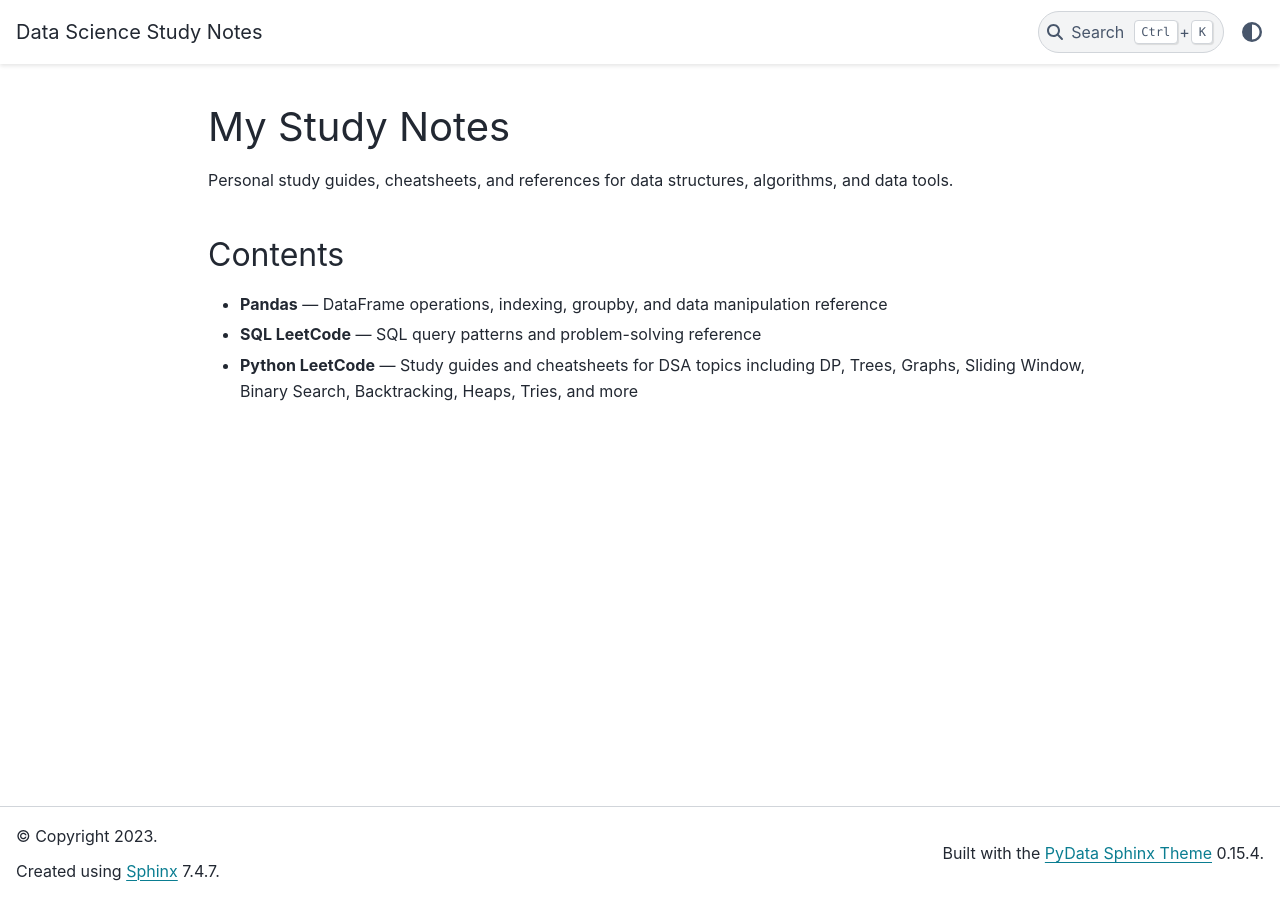
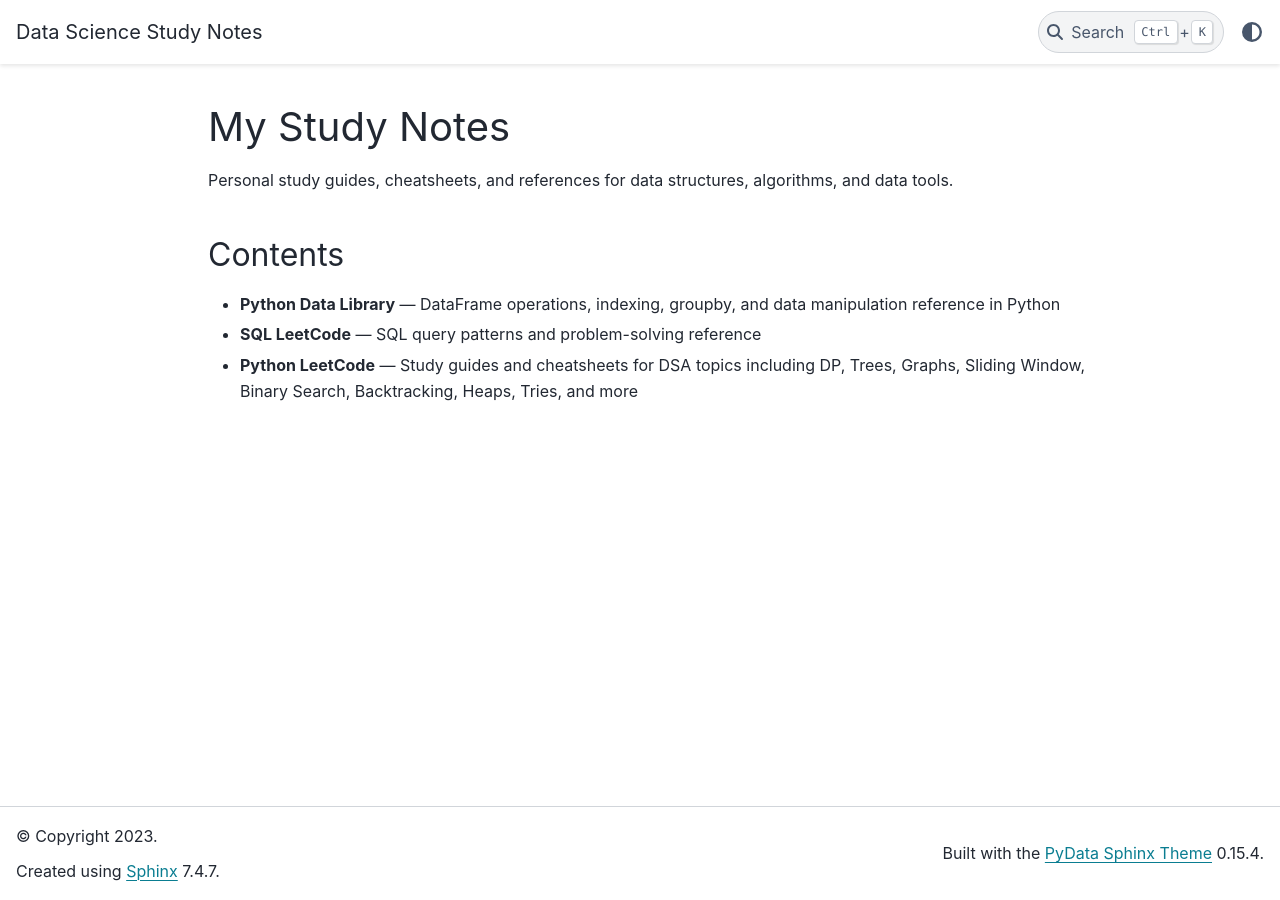
Before and after one commit to KelinZhong/StudyNotes, a Jupyter Book: the page built from intro.md, in a window 1280 px wide. Built offline with Jupyter Book 1.0.4 settings and Sphinx 7.4.7 and the PyData theme 0.15.4, drawn with Linux system fonts in a browser that asks for light colours; pages that are not in the unit, such as notebooks, are missing from menus; some of the changed lines change nothing that is shown.

Commit message:
update intro

```diff
--- a/_toc.yml
+++ b/_toc.yml
@@ -5,24 +5,19 @@
     title: Python Data Library
     sections:
       - file: Python Data Libs/Reference_Pandas
-        title: Pandas Reference
       - file: Python Data Libs/Reference_NumPy
-        title: NumPy Reference
 
 
   - file: SQL LeetCode/SQL_quickcheck
-    title: SQL Syntax
+    title: SQL LeetCode
     sections:
       - file: SQL LeetCode/reference_SQL_syntax
-        title: SQL Syntax
       - file: SQL LeetCode/reference_SQL_patterns
-        title: SQL Patterns
 
   - file: Python LeetCode/Python_DSA
     title: Python LeetCode
     sections:
       - file: Python LeetCode/Reference_Arrays_and_Hashing
-        title: Python LeetCode
       - file: Python LeetCode/Study_Guide_Sliding_Window_and_Two_Pointers
       - file: Python LeetCode/Cheatsheet_Heap_and_Monotonic_Stack
       - file: Python LeetCode/Study_Guide_DP
--- a/intro.md
+++ b/intro.md
@@ -4,6 +4,6 @@
 
 ## Contents
 
-- **Pandas** — DataFrame operations, indexing, groupby, and data manipulation reference
+- **Python Data Library** — DataFrame operations, indexing, groupby, and data manipulation reference in Python
 - **SQL LeetCode** — SQL query patterns and problem-solving reference
 - **Python LeetCode** — Study guides and cheatsheets for DSA topics including DP, Trees, Graphs, Sliding Window, Binary Search, Backtracking, Heaps, Tries, and more
```
